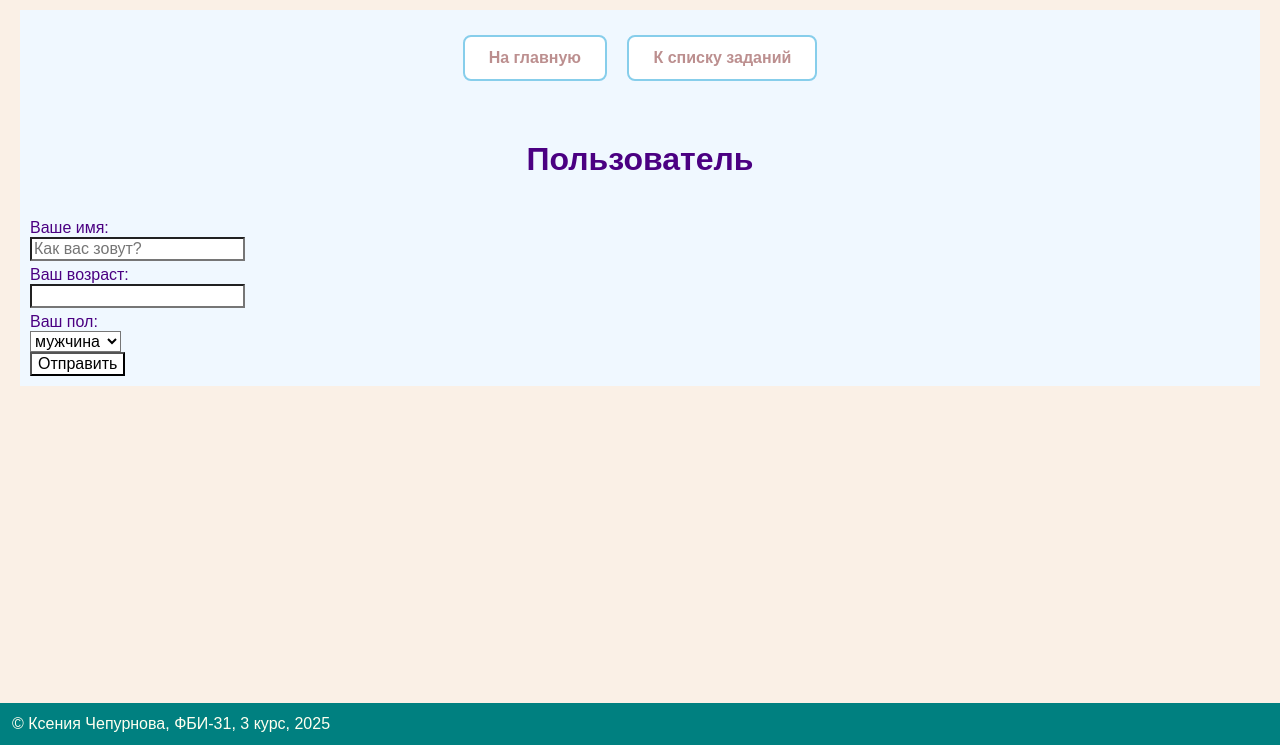
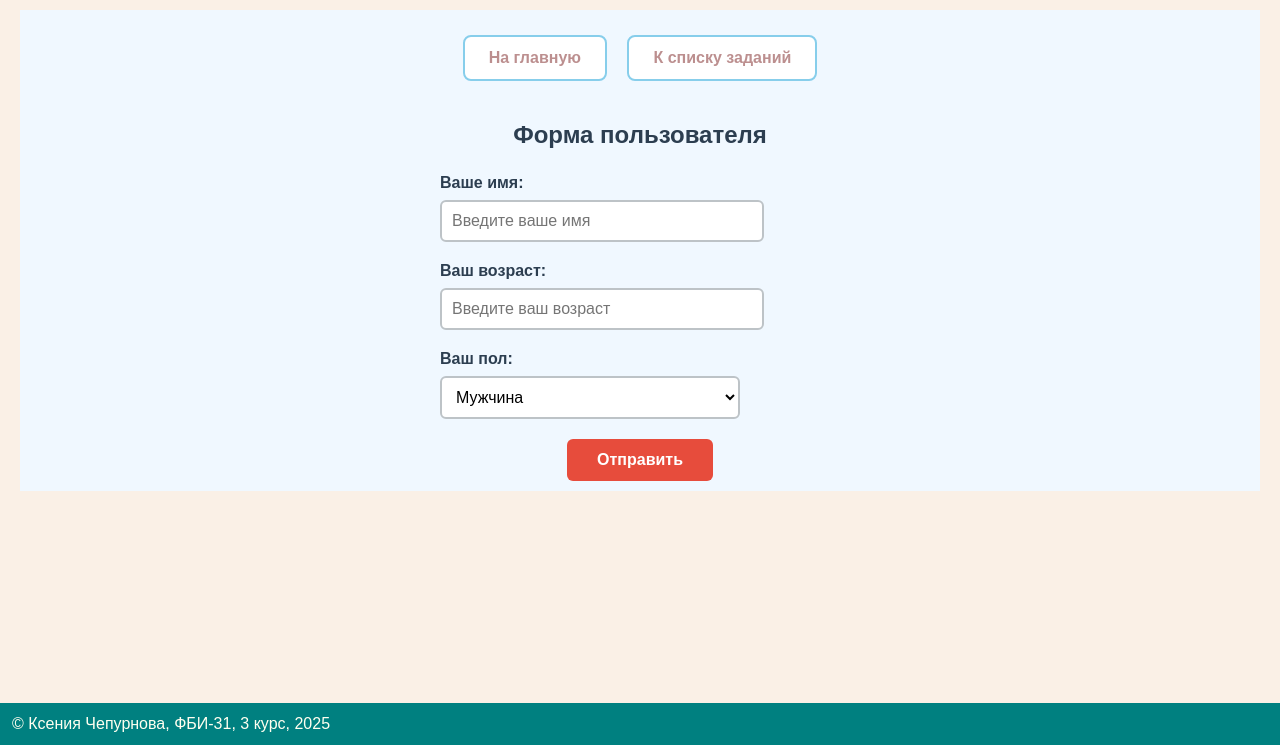
Before and after one commit to Ksenia-business/web-back-labs, a Flask app: template templates/lab3/form1.html in a window 1280 px wide. Shown: the part 55-800 px from the top of the page. Run offline with Flask 3, Linux system fonts and the light colour scheme; the template is opened without the code that fills it, so the values that code supplies are empty.

Commit message:
Внесены изменения

```diff
--- a/templates/lab3/form1.html
+++ b/templates/lab3/form1.html
@@ -1,59 +1,114 @@
 {% extends "base.html" %}
 
-{# номер лабораторной работы: #}
 {% block lab %}Лабораторная работа 3{% endblock %}
 
-{# основной контент: #}
 {% block main %}
     <style>
+        .form-group {
+            margin-bottom: 20px;
+        }
+        label {
+            display: block;
+            margin-bottom: 8px;
+            font-weight: bold;
+            color: #2c3e50;
+        }
+        input, select {
+            width: 100%;
+            padding: 10px;
+            border: 2px solid #bdc3c7;
+            border-radius: 6px;
+            font-size: 16px;
+            max-width: 300px;
+        }
+        input:focus, select:focus {
+            border-color: #e74c3c;
+            outline: none;
+        }
+        button {
+            background: #e74c3c;
+            color: white;
+            padding: 12px 30px;
+            border: none;
+            border-radius: 6px;
+            cursor: pointer;
+            font-size: 16px;
+            font-weight: bold;
+        }
+        button:hover {
+            background: #c0392b;
+        }
         .error {
-        color: #ff0000;
+            color: #e74c3c;
             font-size: 14px;
-        font-weight: bold;
             margin-top: 5px;
             display: block;
         }
+        .result {
+            background: #d5f4e6;
+            padding: 25px;
+            border-radius: 8px;
+            border-left: 5px solid #27ae60;
+            text-align: center;
+            max-width: 400px;
+            margin: 0 auto;
+        }
+        .result a {
+            color: #e74c3c;
+            text-decoration: none;
+            font-weight: bold;
+        }
+        .result a:hover {
+            text-decoration: underline;
+        }
+        .form-container {
+            max-width: 400px;
+            margin: 0 auto;
+        }
+        h2 {
+            color: #2c3e50;
+            text-align: center;
+            margin-bottom: 25px;
+        }
     </style>
 
-    {% if user %}
-
-    <h1>Привет, {{ user }}!</h1>
-    <h2>Добро пожаловать на наш сайт!</h2>
-
-    <div>Ваш возраст: {{ age }}</div>
-    <div>Ваш пол: {{ 'мужской' if sex == 'male' else 'женский' }}</div>
-    <div>
-        <a href="/lab3/form1">Заново</a>
+    {% if user and age %}
+        <div class="result">
+            <h2>Привет, {{ user }}!</h2>
+            <p style="font-size: 16px; margin: 8px 0;"><strong>Возраст:</strong> {{ age }}</p>
+            <p style="font-size: 16px; margin: 8px 0;"><strong>Пол:</strong> {{ 'мужской' if sex == 'male' else 'женский' }}</p>
+            <p style="margin-top: 20px;">
+                <a href="/lab3/form1">Заполнить снова</a>
+            </p>
         </div>
-
     {% else %}
-
-    <h1>Пользователь</h1>
+        <div class="form-container">
+            <h2>Форма пользователя</h2>
             <form>
+                <div class="form-group">
                     <label>Ваше имя:</label>
-        <div>
-            <input type="text" placeholder="Как вас зовут?" name="user" value="{{ user or '' }}">
+                    <input type="text" name="user" value="{{ user or '' }}" placeholder="Введите ваше имя">
                     <span class="error">{{ errors.user }}</span>
                 </div>
 
+                <div class="form-group">
                     <label>Ваш возраст:</label>
-        <div>
-            <input type="number" name="age" value="{{ age or '' }}">
-            <span class="error">{{ errors.user }}</span>
+                    <input type="number" name="age" value="{{ age or '' }}" placeholder="Введите ваш возраст">
+                    <span class="error">{{ errors.age }}</span>
                 </div>
 
+                <div class="form-group">
                     <label>Ваш пол:</label>
-        <div>
                     <select name="sex">
-                <option value="male" {{ sex == 'male' and 'selected' }}>мужчина</option>
-                <option value="female" {{ sex == 'female' and 'selected' }}>женщина</option>
+                        <option value="male" {{ 'selected' if sex == 'male' }}>Мужчина</option>
+                        <option value="female" {{ 'selected' if sex == 'female' }}>Женщина</option>
                     </select>
                 </div>
 
-        <div>
+                <div style="text-align: center;">
                     <button type="submit">Отправить</button>
                 </div>
             </form>
-
+        </div>
     {% endif %}
 {% endblock %}
```
Lines whose indentation alone changed are shown as unchanged.
